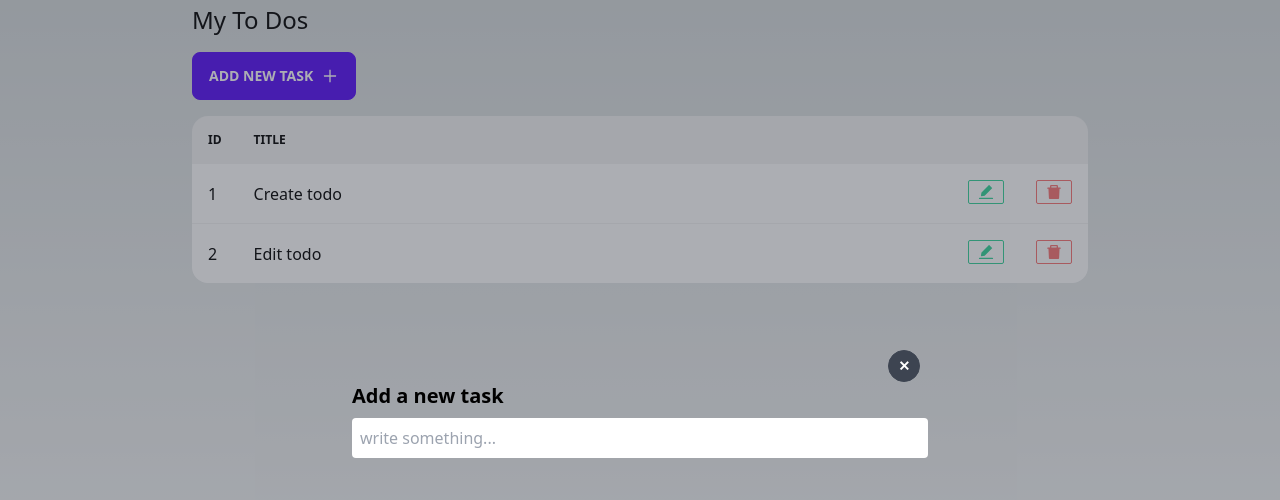
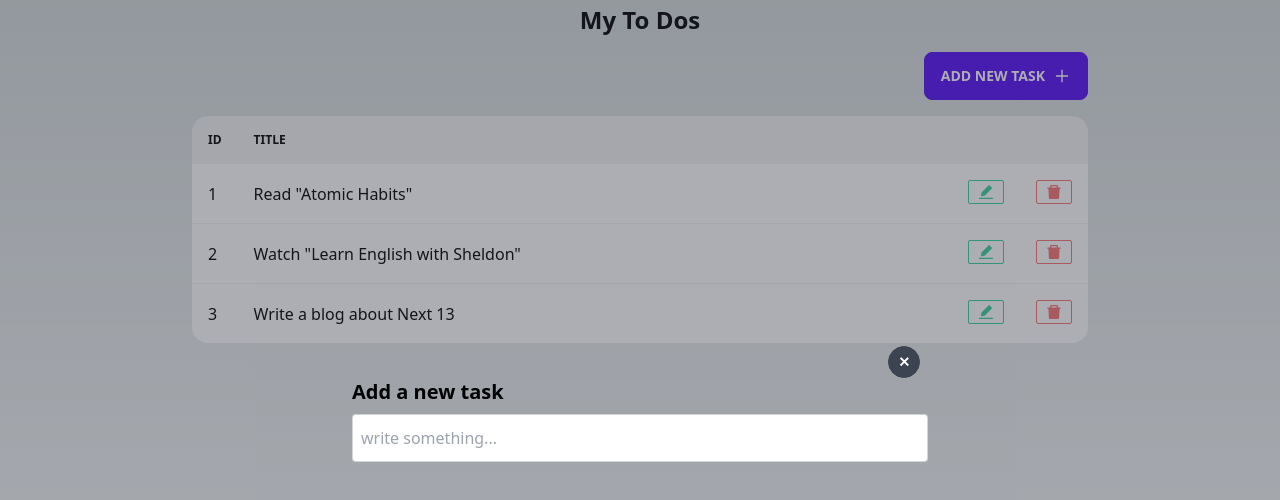
Before and after one commit to tad27/next-13-todo, a Next.js app: page / in a window 1280 px wide. Both pictures are taken after a click on the button "ADD NEW TASK". Shown: the top 500 px of the page. Built offline with nearby package versions, Linux system fonts and the light colour scheme; data requests are answered from the project's data file.

Commit message:
Add Task done

```diff
--- a/package.json
+++ b/package.json
@@ -19,6 +19,7 @@
     "react": "18.2.0",
     "react-dom": "18.2.0",
     "react-icons": "^4.8.0",
-    "tailwindcss": "3.3.1"
+    "tailwindcss": "3.3.1",
+    "uuid": "^9.0.0"
   }
 }
--- a/src/app/components/AddTask.jsx
+++ b/src/app/components/AddTask.jsx
@@ -1,21 +1,33 @@
 "use client";
-import React, { useState } from "react";
+import { useRouter } from "next/navigation";
+import React, { useRef, useState } from "react";
 import { AiOutlinePlus } from "react-icons/ai";
+import { v4 as uuidv4 } from "uuid";
+
+import { addTask } from "@/data/api";
 import Modal from "./Modal";
 
 function AddTask() {
   const [modalOpen, setModalOpen] = useState(false);
   const [task, setTask] = useState("");
+  const router = useRouter();
+  const inputRef = useRef();
 
-  function handleSubmit(e) {
+  async function handleSubmit(e) {
     e.preventDefault();
 
+    if (!task.trim()) return;
+    await addTask({
+      id: uuidv4(),
+      title: task,
+    });
     setTask("");
     setModalOpen(false);
+    router.refresh();
   }
 
   return (
-    <div className="my-4">
+    <div className="my-4 flex flex-row-reverse">
       <button onClick={() => setModalOpen(true)} className="btn btn-primary ">
         Add New Task
         <AiOutlinePlus size={18} className="ml-2" />
@@ -26,9 +38,10 @@ function AddTask() {
           <input
             type="text"
             placeholder="write something..."
-            className="w-full px-2 py-2 rounded"
+            className="w-full px-2 py-2 rounded input input-bordered"
             value={task}
             onChange={(e) => setTask(e.target.value)}
+            ref={inputRef}
           />
         </form>
       </Modal>
--- a/src/app/components/Modal.jsx
+++ b/src/app/components/Modal.jsx
@@ -1,7 +1,6 @@
 import React from "react";
 
 function Modal({ modalOpen, setModalOpen, children }) {
-  console.log(children);
   return (
     <div className={`modal ${modalOpen && "modal-open"}`}>
       <div className="modal-bo relative w-full max-w-xl">
--- a/src/app/components/TaskList.jsx
+++ b/src/app/components/TaskList.jsx
@@ -4,8 +4,10 @@ import { AiFillDelete, AiFillEdit } from "react-icons/ai";
 
 async function TaskList() {
   const tasks = await getAllTasks();
-  console.log(tasks);
-  return (
+
+  return tasks.length === 0 ? (
+    <div>There is no todo!</div>
+  ) : (
     <div className="overflow-x-auto w-full">
       <table className="table w-full">
         <thead>
@@ -17,9 +19,9 @@ async function TaskList() {
           </tr>
         </thead>
         <tbody>
-          {tasks.map((task) => (
+          {tasks.map((task, index) => (
             <tr key={task.id}>
-              <td>{task.id}</td>
+              <td>{index + 1}</td>
               <td className="w-full">{task.title}</td>
               <td className="">
                 <button className="btn btn-outline btn-success btn-xs rounded-sm">
--- a/src/app/page.js
+++ b/src/app/page.js
@@ -4,7 +4,7 @@ import TaskList from "./components/TaskList";
 export default function Home() {
   return (
     <section>
-      <h1 className="text-2xl">My To Dos</h1>
+      <h1 className="text-2xl text-center font-bold">My To Dos</h1>
       <AddTask />
       <TaskList />
     </section>
--- a/src/data/api.js
+++ b/src/data/api.js
@@ -1,6 +1,19 @@
 const BASE_URL = "http://localhost:3000";
 export const getAllTasks = async () => {
-  const res = await fetch(`${BASE_URL}/tasks`);
+  const res = await fetch(`${BASE_URL}/tasks`, { cache: "no-store" });
   const tasks = await res.json();
   return tasks;
 };
+
+export const addTask = async (task) => {
+  const response = await fetch(`${BASE_URL}/tasks`, {
+    method: "POST",
+    headers: {
+      "Content-Type": "application/json",
+    },
+    body: JSON.stringify(task),
+  });
+
+  const newTask = await response.json();
+  return newTask;
+};
--- a/src/data/db.json
+++ b/src/data/db.json
@@ -1,12 +1,16 @@
 {
   "tasks": [
     {
-      "id": "1",
-      "title": "Create todo"
+      "id": "2134f16d-e45a-463d-945e-8b9c53c7fc85",
+      "title": "Read \"Atomic Habits\""
     },
     {
-      "id": "2",
-      "title": "Edit todo"
+      "id": "648d4caa-6188-4a37-ad25-a56ed300b99b",
+      "title": "Watch \"Learn English with Sheldon\""
+    },
+    {
+      "id": "ae1ca3bf-27d5-4e71-9f28-acdc675be86e",
+      "title": "Write a blog about Next 13"
     }
   ]
 }
```
Also changed, not shown: 1 other file (tests, documents, lock files or other folders).
